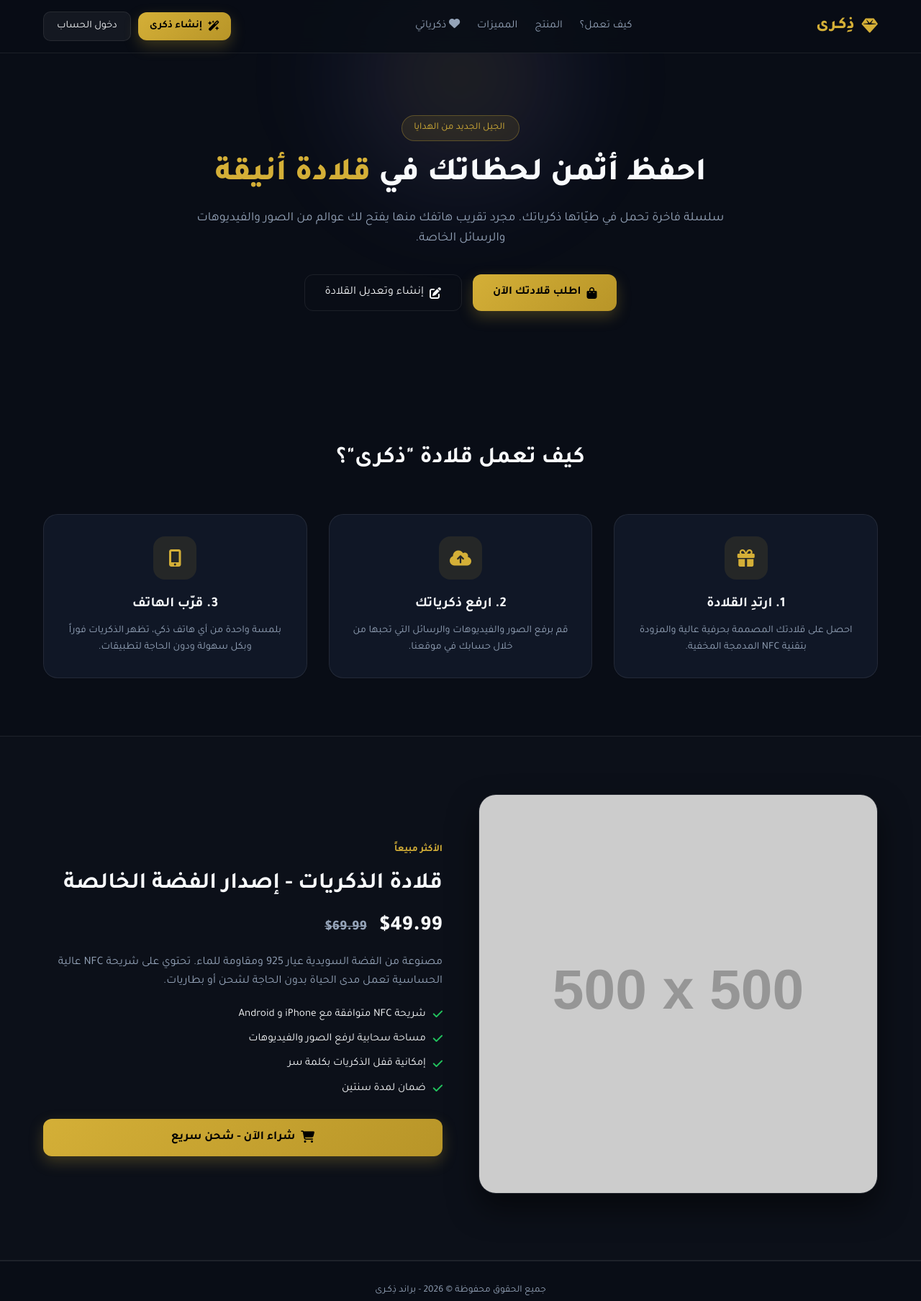
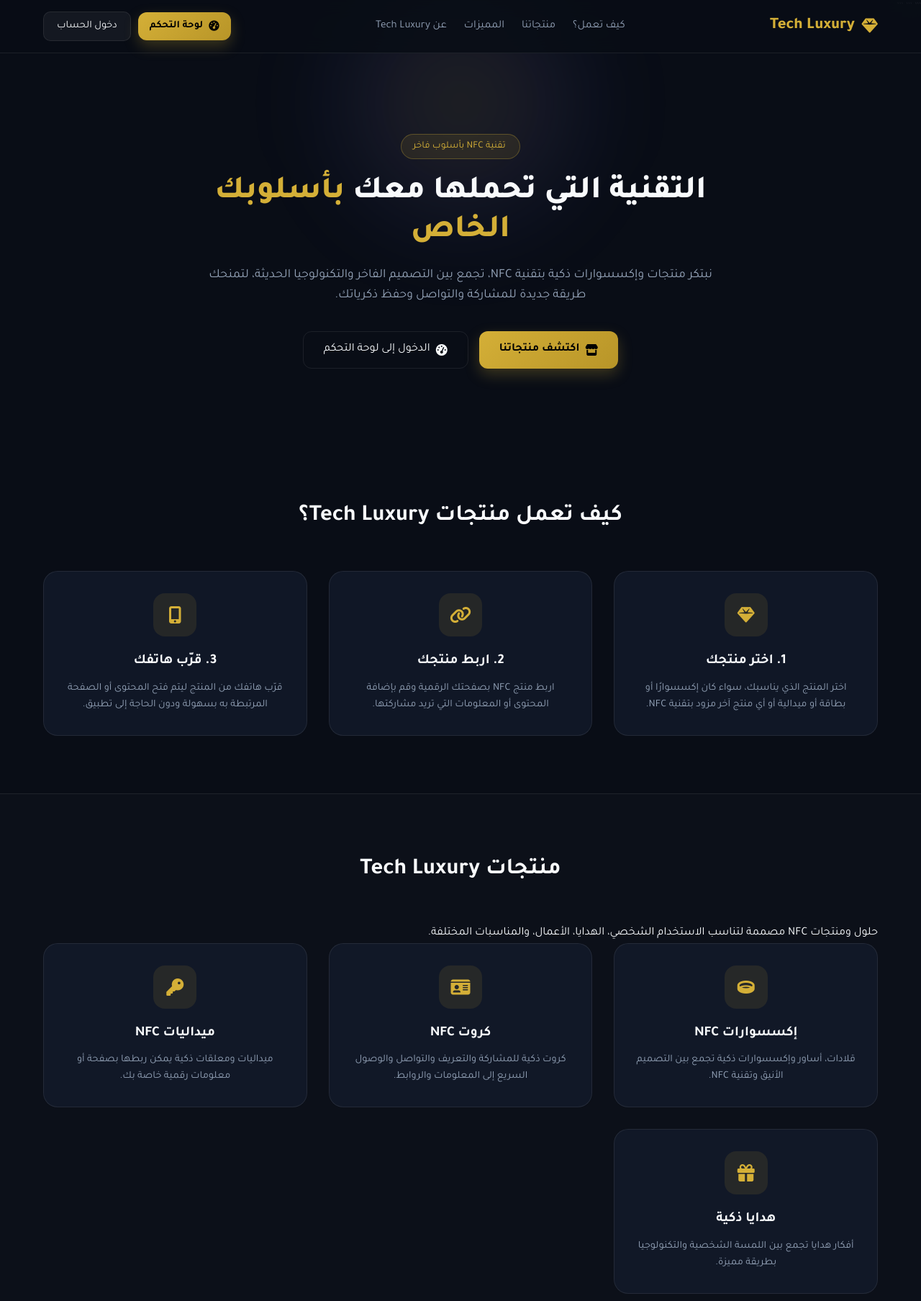
Before and after one commit to mahmoudalameh/TechLuxury, a plain HTML site: page index.html in a window 1280 px wide. Shown: the top 1807 px of the page at 72% size. Drawn offline with Linux system fonts and the light colour scheme; placeholder pictures from the web are drawn by us; some icons are missing.

Commit message:
Update index.html

````diff
--- a/index.html
+++ b/index.html
@@ -1,119 +1,435 @@
 <!DOCTYPE html>
+
 <html lang="ar" dir="rtl">
 <head>
     <meta charset="UTF-8">
     <meta name="viewport" content="width=device-width, initial-scale=1.0">
-    <title>ذكرى | قلادة الذكريات الرقمية</title>
-    <!-- خط تجوال من Google Fonts -->
+
+```
+<title>Tech Luxury | تقنية تلتقي بالفخامة</title>
+
+<!-- Google Font -->
 <link rel="preconnect" href="https://fonts.googleapis.com">
 <link rel="preconnect" href="https://fonts.gstatic.com" crossorigin>
 <link href="https://fonts.googleapis.com/css2?family=Tajawal:wght@400;500;700;800&display=swap" rel="stylesheet">
-    <!-- مكتبة الأيقونات Font Awesome -->
+
+<!-- Font Awesome -->
 <link rel="stylesheet" href="https://cdnjs.cloudflare.com/ajax/libs/font-awesome/6.4.0/css/all.min.css">
+
+<!-- CSS -->
 <link rel="stylesheet" href="css/style.css">
+```
+
 </head>
+
 <body>
 
-    <!-- شريط النافبار العلوي -->
+```
+<!-- =========================
+     Navbar
+========================== -->
 <nav class="navbar">
     <div class="nav-container">
+
+        <!-- Logo -->
         <a href="#" class="brand-logo">
             <i class="fa-solid fa-gem"></i>
-                <span>ذِكـرى</span>
+            <span>Tech Luxury</span>
         </a>
+
+        <!-- Navigation -->
         <div class="nav-links">
             <a href="#how-it-works">كيف تعمل؟</a>
-                <a href="#product">المنتج</a>
+            <a href="#products">منتجاتنا</a>
             <a href="#features">المميزات</a>
-                <!-- زر الانتقال لصفحة الذكريات في النافبار -->
-                <a href="html/memory.html"><i class="fa-solid fa-heart"></i> ذكرياتي</a>
+            <a href="#about">عن Tech Luxury</a>
         </div>
+
+        <!-- Actions -->
         <div style="display: flex; gap: 10px; align-items: center;">
-                <a href="html/memory.html" class="btn-primary" style="padding: 8px 16px; font-size: 0.9rem;">
-                    <i class="fa-solid fa-wand-magic-sparkles"></i> إنشاء ذكرى
+
+            <a href="https://mahmoudalameh.github.io/TechLuxury/html/customer-dashboard.html"
+               class="btn-primary"
+               style="padding: 8px 16px; font-size: 0.9rem;">
+                <i class="fa-solid fa-gauge-high"></i>
+                لوحة التحكم
             </a>
-                <a href="/login" class="btn-secondary">دخول الحساب</a>
+
+            <a href="https://mahmoudalameh.github.io/TechLuxury/html/customer-dashboard.html"
+               class="btn-secondary">
+                دخول الحساب
+            </a>
+
         </div>
+
     </div>
 </nav>
 
-    <!-- الهيرو: القسم الرئيسي الترحيبي -->
+
+<!-- =========================
+     Hero
+========================== -->
 <header class="hero">
+
     <div class="hero-bg-glow"></div>
+
     <div class="hero-content">
-            <span class="badge"><i class="fa-solid fa-sparkles"></i> الجيل الجديد من الهدايا</span>
-            <h1 class="hero-title">احفظ أثمن لحظاتك في <span>قلادة أنيقة</span></h1>
-            <p class="hero-subtitle">سلسلة فاخرة تحمل في طيّاتها ذكرياتك. مجرد تقريب هاتفك منها يفتح لك عوالم من الصور والفيديوهات والرسائل الخاصة.</p>
+
+        <span class="badge">
+            <i class="fa-solid fa-sparkles"></i>
+            تقنية NFC بأسلوب فاخر
+        </span>
+
+        <h1 class="hero-title">
+            التقنية التي تحملها معك
+            <span>بأسلوبك الخاص</span>
+        </h1>
+
+        <p class="hero-subtitle">
+            نبتكر منتجات وإكسسوارات ذكية بتقنية NFC،
+            تجمع بين التصميم الفاخر والتكنولوجيا الحديثة،
+            لتمنحك طريقة جديدة للمشاركة والتواصل وحفظ ذكرياتك.
+        </p>
+
         <div class="hero-actions">
-                <a href="#product" class="btn-primary">
-                    <i class="fa-solid fa-bag-shopping"></i> اطلب قلادتك الآن
+
+            <a href="#products" class="btn-primary">
+                <i class="fa-solid fa-store"></i>
+                اكتشف منتجاتنا
             </a>
-                <!-- زر الانتقال إلى صفحة الذكريات في قسم الهيرو -->
-                <a href="memory.html" class="btn-outline">
-                    <i class="fa-solid fa-pen-to-square"></i> إنشاء وتعديل القلادة
+
+            <a href="https://mahmoudalameh.github.io/TechLuxury/html/customer-dashboard.html"
+               class="btn-outline">
+                <i class="fa-solid fa-gauge-high"></i>
+                الدخول إلى لوحة التحكم
             </a>
+
         </div>
+
     </div>
+
 </header>
 
-    <!-- قسم كيف تعمل القلادة -->
+
+<!-- =========================
+     How It Works
+========================== -->
 <section id="how-it-works" class="section">
+
     <div class="container">
-            <h2 class="section-title">كيف تعمل قلادة "ذكرى"؟</h2>
+
+        <h2 class="section-title">
+            كيف تعمل منتجات Tech Luxury؟
+        </h2>
+
         <div class="steps-grid">
+
+            <!-- Step 1 -->
             <div class="step-card">
-                    <div class="step-icon"><i class="fa-solid fa-gift"></i></div>
-                    <h3>1. ارتدِ القلادة</h3>
-                    <p>احصل على قلادتك المصممة بحرفية عالية والمزودة بتقنية NFC المدمجة المخفية.</p>
+
+                <div class="step-icon">
+                    <i class="fa-solid fa-gem"></i>
                 </div>
+
+                <h3>1. اختر منتجك</h3>
+
+                <p>
+                    اختر المنتج الذي يناسبك،
+                    سواء كان إكسسوارًا أو بطاقة أو ميدالية
+                    أو أي منتج آخر مزود بتقنية NFC.
+                </p>
+
+            </div>
+
+
+            <!-- Step 2 -->
             <div class="step-card">
-                    <div class="step-icon"><i class="fa-solid fa-cloud-arrow-up"></i></div>
-                    <h3>2. ارفع ذكرياتك</h3>
-                    <p>قم برفع الصور والفيديوهات والرسائل التي تحبها من خلال حسابك في موقعنا.</p>
+
+                <div class="step-icon">
+                    <i class="fa-solid fa-link"></i>
                 </div>
+
+                <h3>2. اربط منتجك</h3>
+
+                <p>
+                    اربط منتج NFC بصفحتك الرقمية
+                    وقم بإضافة المحتوى أو المعلومات
+                    التي تريد مشاركتها.
+                </p>
+
+            </div>
+
+
+            <!-- Step 3 -->
             <div class="step-card">
-                    <div class="step-icon"><i class="fa-solid fa-mobile-screen-button"></i></div>
-                    <h3>3. قرّب الهاتف</h3>
-                    <p>بلمسة واحدة من أي هاتف ذكي، تظهر الذكريات فوراً وبكل سهولة ودون الحاجة لتطبيقات.</p>
+
+                <div class="step-icon">
+                    <i class="fa-solid fa-mobile-screen-button"></i>
                 </div>
+
+                <h3>3. قرّب هاتفك</h3>
+
+                <p>
+                    قرّب هاتفك من المنتج ليتم فتح
+                    المحتوى أو الصفحة المرتبطة به
+                    بسهولة ودون الحاجة إلى تطبيق.
+                </p>
+
             </div>
+
         </div>
+
+    </div>
+
 </section>
 
-    <!-- قسم عرض المنتج للشراء -->
-    <section id="product" class="section product-section">
-        <div class="container product-container">
-            <div class="product-image-wrapper">
-                <img src="https://via.placeholder.com/500x500/1e293b/ffffff?text=Memory+Necklace" alt="قلادة الذكريات" class="product-img">
+
+<!-- =========================
+     Products
+========================== -->
+<section id="products" class="section product-section">
+
+    <div class="container">
+
+        <h2 class="section-title">
+            منتجات Tech Luxury
+        </h2>
+
+        <p class="section-subtitle">
+            حلول ومنتجات NFC مصممة لتناسب الاستخدام الشخصي،
+            الهدايا، الأعمال، والمناسبات المختلفة.
+        </p>
+
+
+        <div class="steps-grid">
+
+            <!-- NFC Accessories -->
+            <div class="step-card">
+
+                <div class="step-icon">
+                    <i class="fa-solid fa-ring"></i>
                 </div>
-            <div class="product-details">
-                <span class="product-tag">الأكثر مبيعاً</span>
-                <h2>قلادة الذكريات - إصدار الفضة الخالصة</h2>
-                <p class="price">$49.99 <span>$69.99</span></p>
-                <p class="product-desc">مصنوعة من الفضة السويدية عيار 925 ومقاومة للماء. تحتوي على شريحة NFC عالية الحساسية تعمل مدى الحياة بدون الحاجة لشحن أو بطاريات.</p>
 
-                <ul class="product-specs">
-                    <li><i class="fa-solid fa-check"></i> شريحة NFC متوافقة مع iPhone و Android</li>
-                    <li><i class="fa-solid fa-check"></i> مساحة سحابية لرفع الصور والفيديوهات</li>
-                    <li><i class="fa-solid fa-check"></i> إمكانية قفل الذكريات بكلمة سر</li>
-                    <li><i class="fa-solid fa-check"></i> ضمان لمدة سنتين</li>
-                </ul>
+                <h3>إكسسوارات NFC</h3>
 
-                <button class="btn-primary btn-large">
-                    <i class="fa-solid fa-cart-shopping"></i> شراء الآن - شحن سريع
-                </button>
+                <p>
+                    قلادات، أساور وإكسسوارات ذكية
+                    تجمع بين التصميم الأنيق وتقنية NFC.
+                </p>
+
             </div>
+
+
+            <!-- NFC Cards -->
+            <div class="step-card">
+
+                <div class="step-icon">
+                    <i class="fa-solid fa-id-card"></i>
                 </div>
+
+                <h3>كروت NFC</h3>
+
+                <p>
+                    كروت ذكية للمشاركة والتعريف والتواصل
+                    والوصول السريع إلى المعلومات والروابط.
+                </p>
+
+            </div>
+
+
+            <!-- NFC Keychains -->
+            <div class="step-card">
+
+                <div class="step-icon">
+                    <i class="fa-solid fa-key"></i>
+                </div>
+
+                <h3>ميداليات NFC</h3>
+
+                <p>
+                    ميداليات ومعلقات ذكية يمكن ربطها
+                    بصفحة أو معلومات رقمية خاصة بك.
+                </p>
+
+            </div>
+
+
+            <!-- Smart Gifts -->
+            <div class="step-card">
+
+                <div class="step-icon">
+                    <i class="fa-solid fa-gift"></i>
+                </div>
+
+                <h3>هدايا ذكية</h3>
+
+                <p>
+                    أفكار هدايا تجمع بين اللمسة الشخصية
+                    والتكنولوجيا بطريقة مميزة.
+                </p>
+
+            </div>
+
+        </div>
+
+    </div>
+
 </section>
 
-    <!-- الفوتر Footer -->
+
+<!-- =========================
+     Features
+========================== -->
+<section id="features" class="section">
+
+    <div class="container">
+
+        <h2 class="section-title">
+            لماذا Tech Luxury؟
+        </h2>
+
+        <div class="steps-grid">
+
+            <div class="step-card">
+
+                <div class="step-icon">
+                    <i class="fa-solid fa-bolt"></i>
+                </div>
+
+                <h3>سهولة الاستخدام</h3>
+
+                <p>
+                    لا تحتاج منتجات NFC إلى تطبيق خاص.
+                    يكفي تقريب الهاتف المتوافق من المنتج.
+                </p>
+
+            </div>
+
+
+            <div class="step-card">
+
+                <div class="step-icon">
+                    <i class="fa-solid fa-mobile-screen"></i>
+                </div>
+
+                <h3>متوافقة مع الهواتف</h3>
+
+                <p>
+                    تعمل تقنية NFC مع العديد من الهواتف
+                    الحديثة التي تدعم NFC.
+                </p>
+
+            </div>
+
+
+            <div class="step-card">
+
+                <div class="step-icon">
+                    <i class="fa-solid fa-cloud"></i>
+                </div>
+
+                <h3>محتوى رقمي</h3>
+
+                <p>
+                    اربط المنتج بمحتوى رقمي يمكن الوصول
+                    إليه بسهولة من خلال هاتف المستخدم.
+                </p>
+
+            </div>
+
+
+            <div class="step-card">
+
+                <div class="step-icon">
+                    <i class="fa-solid fa-shield-halved"></i>
+                </div>
+
+                <h3>تحكم وإدارة</h3>
+
+                <p>
+                    إدارة منتجاتك ومحتواك الرقمي
+                    من خلال لوحة التحكم الخاصة بك.
+                </p>
+
+            </div>
+
+        </div>
+
+    </div>
+
+</section>
+
+
+<!-- =========================
+     About
+========================== -->
+<section id="about" class="section">
+
+    <div class="container">
+
+        <div class="product-container">
+
+            <div class="product-details">
+
+                <span class="product-tag">
+                    Tech Luxury
+                </span>
+
+                <h2>
+                    عندما تلتقي التكنولوجيا بالفخامة
+                </h2>
+
+                <p class="product-desc">
+                    Tech Luxury هي علامة تهدف إلى تقديم منتجات
+                    تعتمد على تقنية NFC بطريقة عصرية وأنيقة.
+                    لا نقتصر على نوع واحد من المنتجات،
+                    بل نعمل على تطوير مجموعة متنوعة من
+                    الإكسسوارات والكروت والميداليات والهدايا
+                    والمنتجات الذكية.
+                </p>
+
+                <p class="product-desc">
+                    هدفنا هو جعل تقنية NFC جزءًا بسيطًا
+                    وطبيعيًا من المنتجات التي تستخدمها يوميًا.
+                </p>
+
+                <a href="https://mahmoudalameh.github.io/TechLuxury/html/customer-dashboard.html"
+                   class="btn-primary">
+
+                    <i class="fa-solid fa-gauge-high"></i>
+                    الدخول إلى لوحة التحكم
+
+                </a>
+
+            </div>
+
+        </div>
+
+    </div>
+
+</section>
+
+
+<!-- =========================
+     Footer
+========================== -->
 <footer class="footer">
+
     <div class="container footer-content">
-            <p>جميع الحقوق محفوظة &copy; 2026 - براند ذِكـرى</p>
+
+        <p>
+            جميع الحقوق محفوظة © 2026 -
+            Tech Luxury
+        </p>
+
     </div>
+
 </footer>
 
+
+<!-- JavaScript -->
 <script src="js/script.js"></script>
+```
 
 </body>
 </html>
````
Lines whose indentation alone changed are shown as unchanged.
